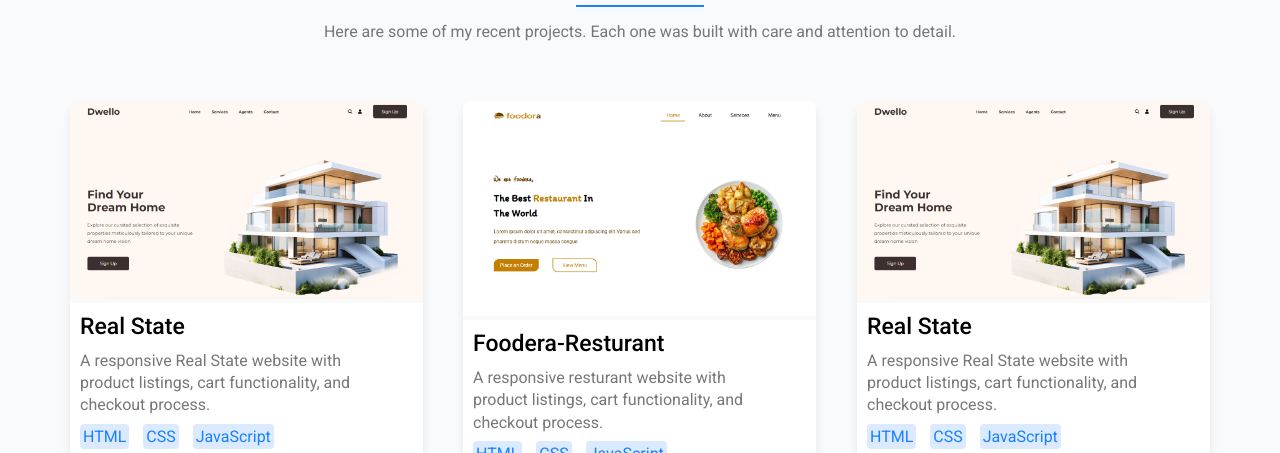
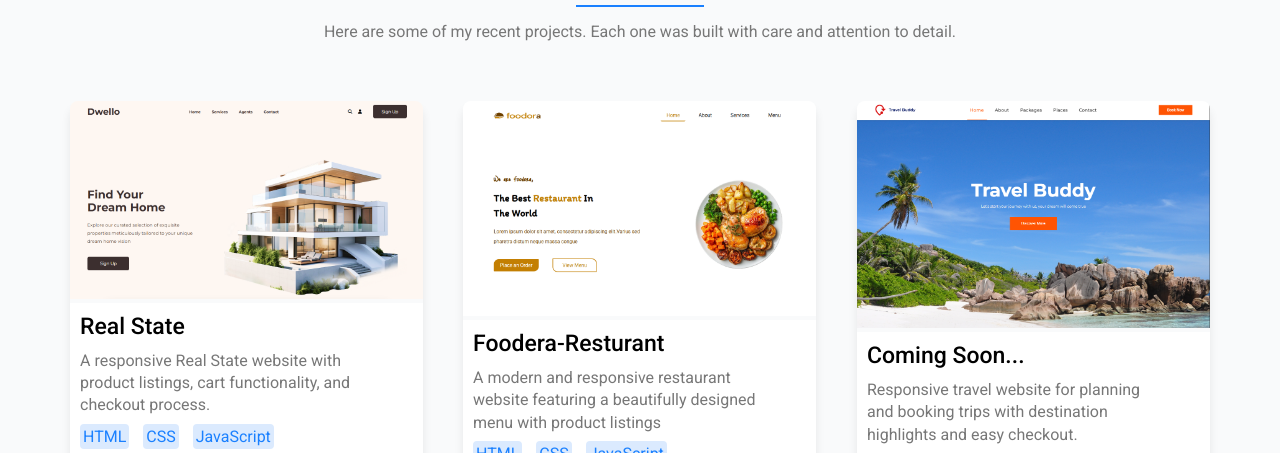
Before and after one commit to YaseenDevFS/Yaseen-portfolio, a plain HTML site: page index.html in a window 1280 px wide. Shown: the part 3025-3478 px from the top of the page. Drawn offline with nearby package versions, Linux system fonts and the light colour scheme.

Commit message:
change-11

```diff
--- a/index.html
+++ b/index.html
@@ -193,7 +193,7 @@
                 <i class="fa-solid fa-graduation-cap"></i>
                 <h2>Always Learning</h2>
                 <p>I'm passionate about staying up-to-date with the latest technologies and continuously improving my
-                    skills.</p>
+                  skills.</p>
             </div>
         </div>
     </div>
@@ -235,7 +235,8 @@
                 </div>
                 <div class="text">
                     <h1>Foodera-Resturant</h1>
-                    <p>A responsive resturant website with product listings, cart functionality, and checkout process.
+                    <p>
+A modern and responsive restaurant website featuring a beautifully designed menu with product listings
                     </p>
                     <div class="used-skills">
                         <span>HTML</span>
@@ -251,16 +252,17 @@
             </div>
             <div class="box" data-aos="flip-right">
                 <div class="img">
-                    <img src="./imgs/Project-1.png" alt="">
+                    <img src="./imgs/Project-3.png" alt="">
                 </div>
                 <div class="text">
-                    <h1>Real State</h1>
-                    <p>A responsive Real State website with product listings, cart functionality, and checkout process.
+                    <h1>Coming Soon...</h1>
+                    <p> Responsive travel website for planning and booking trips with destination highlights and easy checkout.
                     </p>
                     <div class="used-skills">
                         <span>HTML</span>
                         <span>CSS</span>
                         <span>JavaScript</span>
+                        <span style="margin-top: 16px; display: inline-block;">React.js</span>
                     </div>
                     <div class="links">
                         <a href="#"><i class="fa-solid fa-link"></i> Live Demo</a>
```
Also changed, not shown: imgs/Project-3.png (added).
